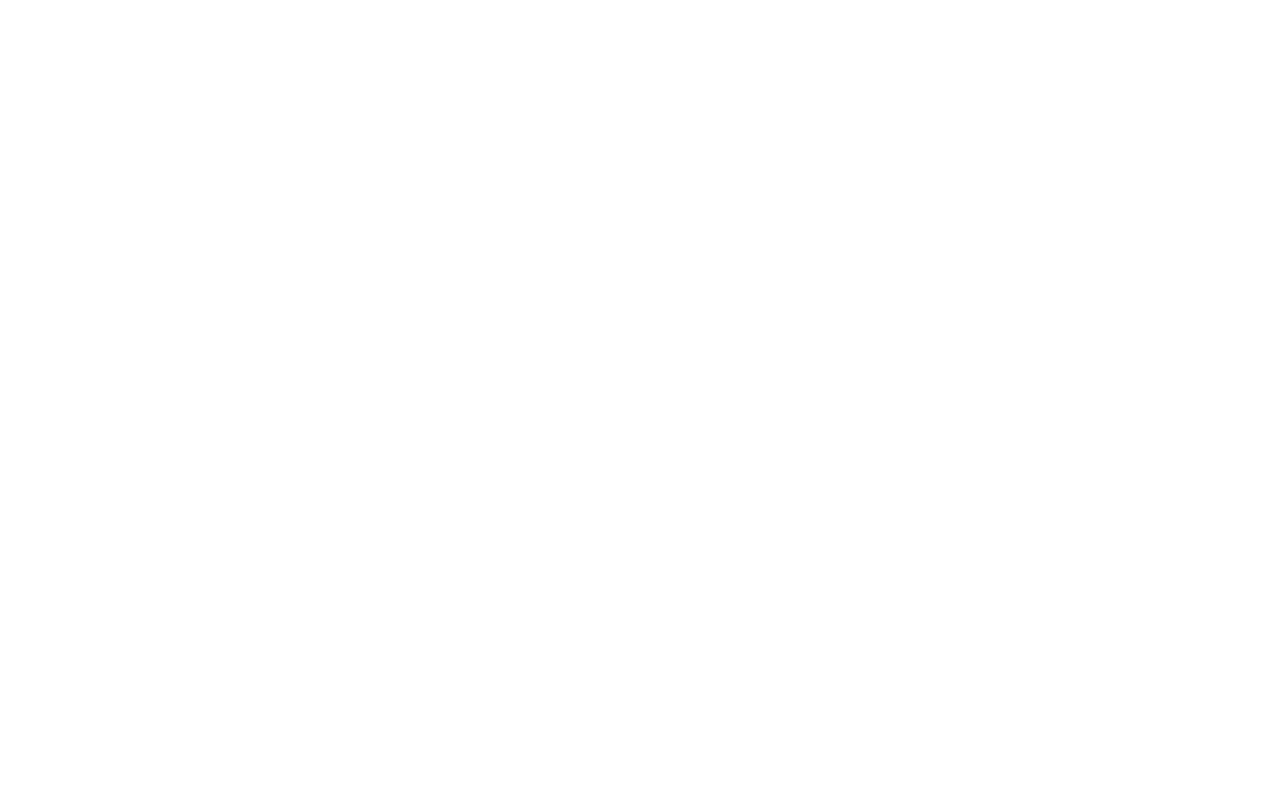
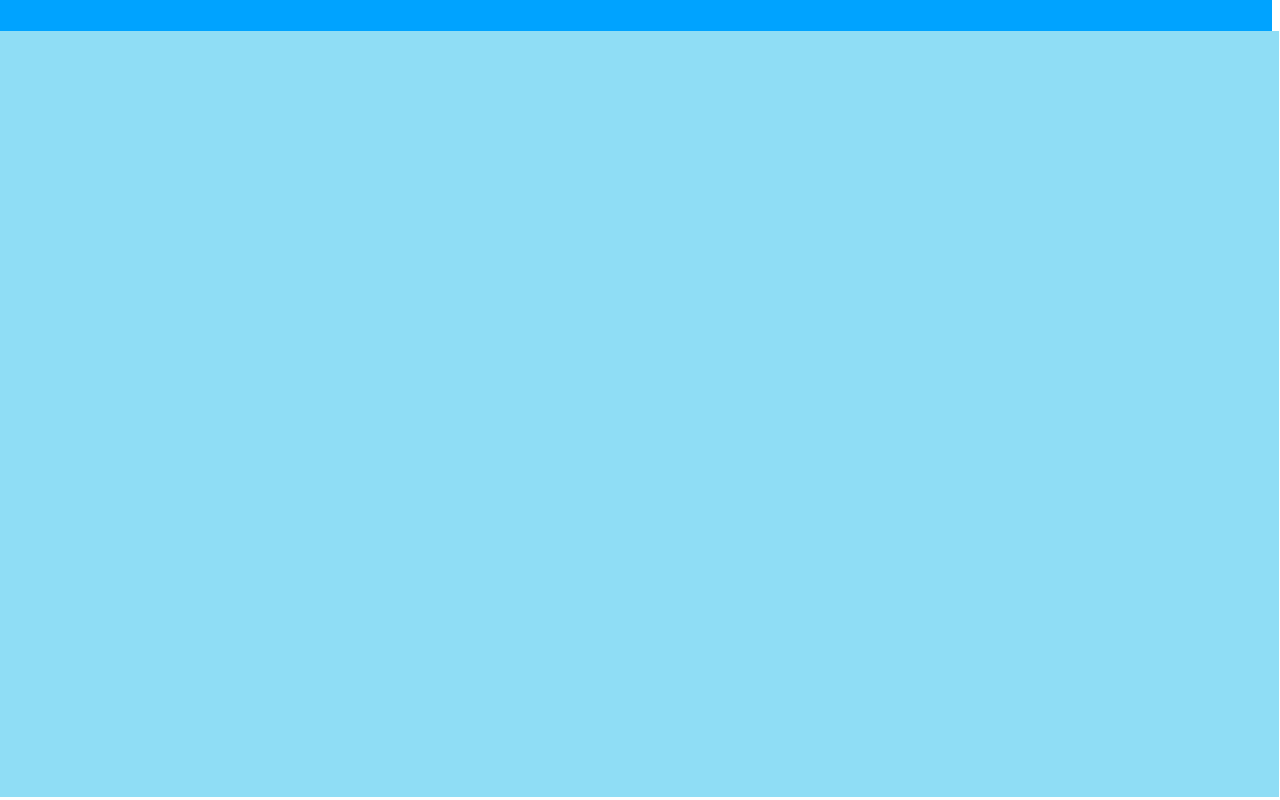
Before and after one commit to lucianogomes02/login-vue-app, a Vue app: page /cadastro in a window 1280 px wide. Built offline with nearby package versions, Linux system fonts and the light colour scheme; a web font is replaced by a local one.

Commit message:
style(src/views/CadastroView.vue): inicializa estilização e destribuição dos elemento da view de Cadastro

```diff
--- /dev/null
+++ b/src/components/Cabecalho.vue
@@ -0,0 +1,23 @@
+<template>
+    <header class="cabecalho">
+
+    </header>
+</template>
+
+<script lang="ts">
+import { defineComponent } from "vue";
+
+export default defineComponent({
+    name: "Cabecalho"
+});
+</script>
+
+<style scoped>
+.cabecalho {
+    background: #00a3ff;
+    width: 100%;
+    height: 6vh;
+    margin: -8px;
+}
+
+</style>
--- a/src/views/CadastroView.vue
+++ b/src/views/CadastroView.vue
@@ -1,13 +1,35 @@
 <template>
+    <main class="containerCadastro">
+        <Cabecalho></Cabecalho>
+        <body class="cadastro"></body>
+    </main>
 
 </template>
 
 <script lang="ts">
 import { defineComponent } from "vue";
+import Cabecalho from "../components/Cabecalho.vue";
 
 export default defineComponent({
   name: "CadastroView",
+  components: { Cabecalho },
 });
 </script>
 
-<style></style>
+<style scoped>
+.containerCadastro {
+  display: flex;
+  margin: -8px;
+
+  display: flex;
+  flex-direction: column;
+  justify-content: flex-start;
+}
+
+.cadastro {
+    background: #8fddf5;
+    width: 100%;
+    height: 95.7vh;
+    margin: -1px;
+}
+</style>
```
